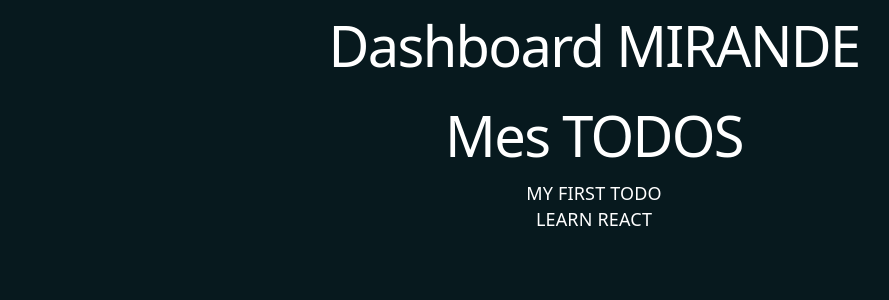
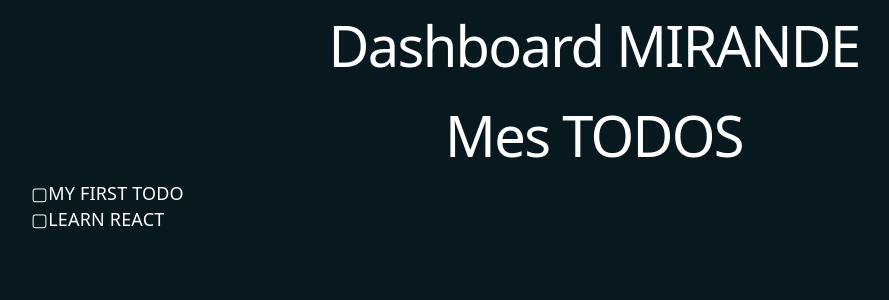
Before and after one commit to kholeur9/dhaclub-app, a React (Vite) app in the folder frontend/: page /dashboard in a window 1280 px wide. Shown: the top 300 px of the page, without its empty margins (46-935 px from the left). Built offline with nearby package versions, Linux system fonts and the light colour scheme.

Commit message:
refactor: enhance TodoItem component structure and styling

```diff
--- a/frontend/src/App.css
+++ b/frontend/src/App.css
@@ -18,5 +18,7 @@
 }
 
 .desc {
+  display: flex;
   color: white;
+  justify-content: space-between;
 }
--- a/frontend/src/components/TodoItem.tsx
+++ b/frontend/src/components/TodoItem.tsx
@@ -1,14 +1,17 @@
-import type { Todo } from "../types/todo"
+import type { Todo } from "../types/todo";
 
-
-function TodoItem({todo}:{todo: Todo}) {
-    return(
-        <>
-            <div>
-                <p className="desc">{todo.description}</p>
-            </div>
-        </>
-    )
+function TodoItem({ todo }: { todo: Todo }) {
+  const { id, description, completed } = todo;
+  return (
+    <>
+      <div className="desc" onClick={() => alert(id)}>
+        <p className="desc-p">
+          {completed ? <span>✅</span> : <span>▢</span>}
+          {description}
+        </p>
+      </div>
+    </>
+  );
 }
 
-export default TodoItem
+export default TodoItem;
```
